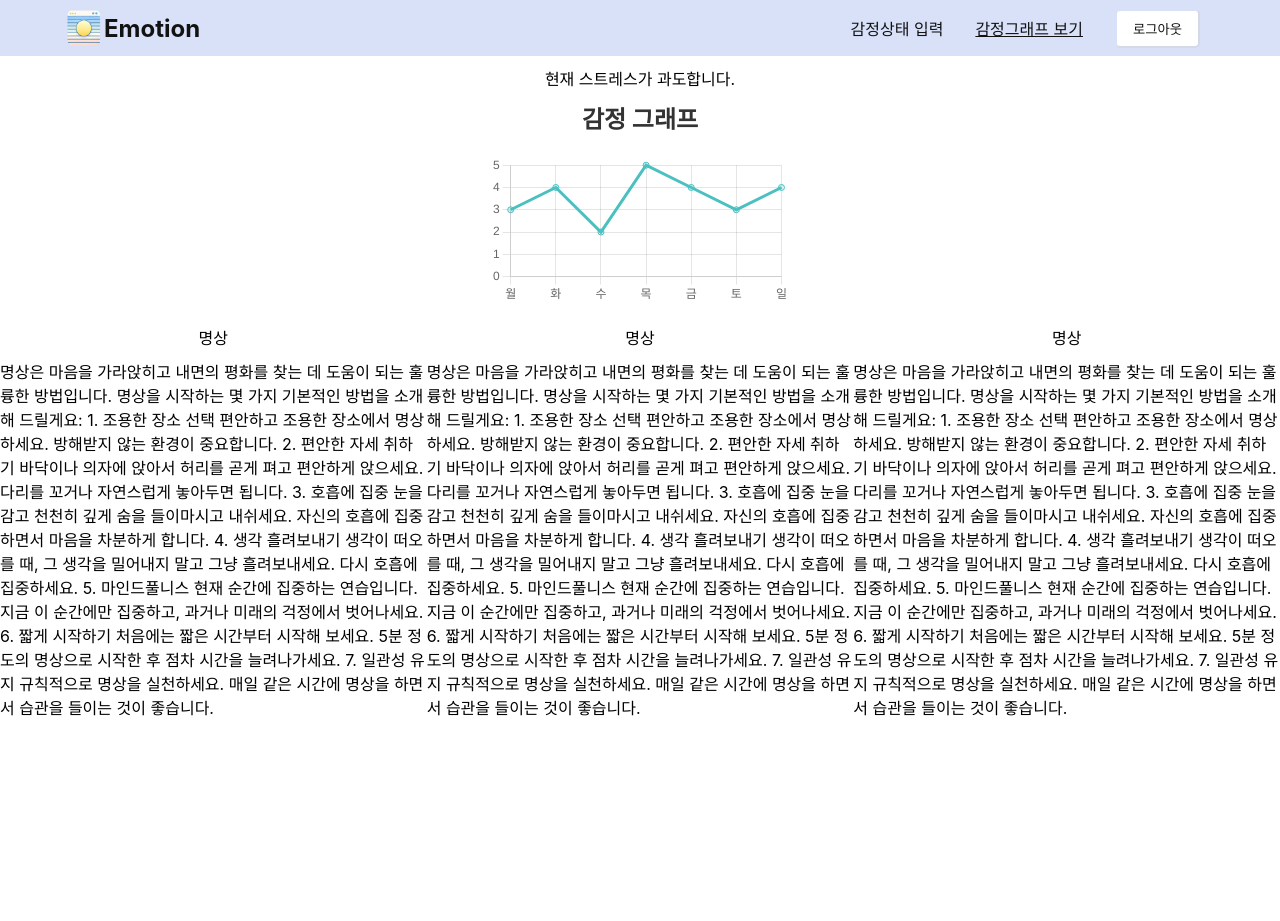
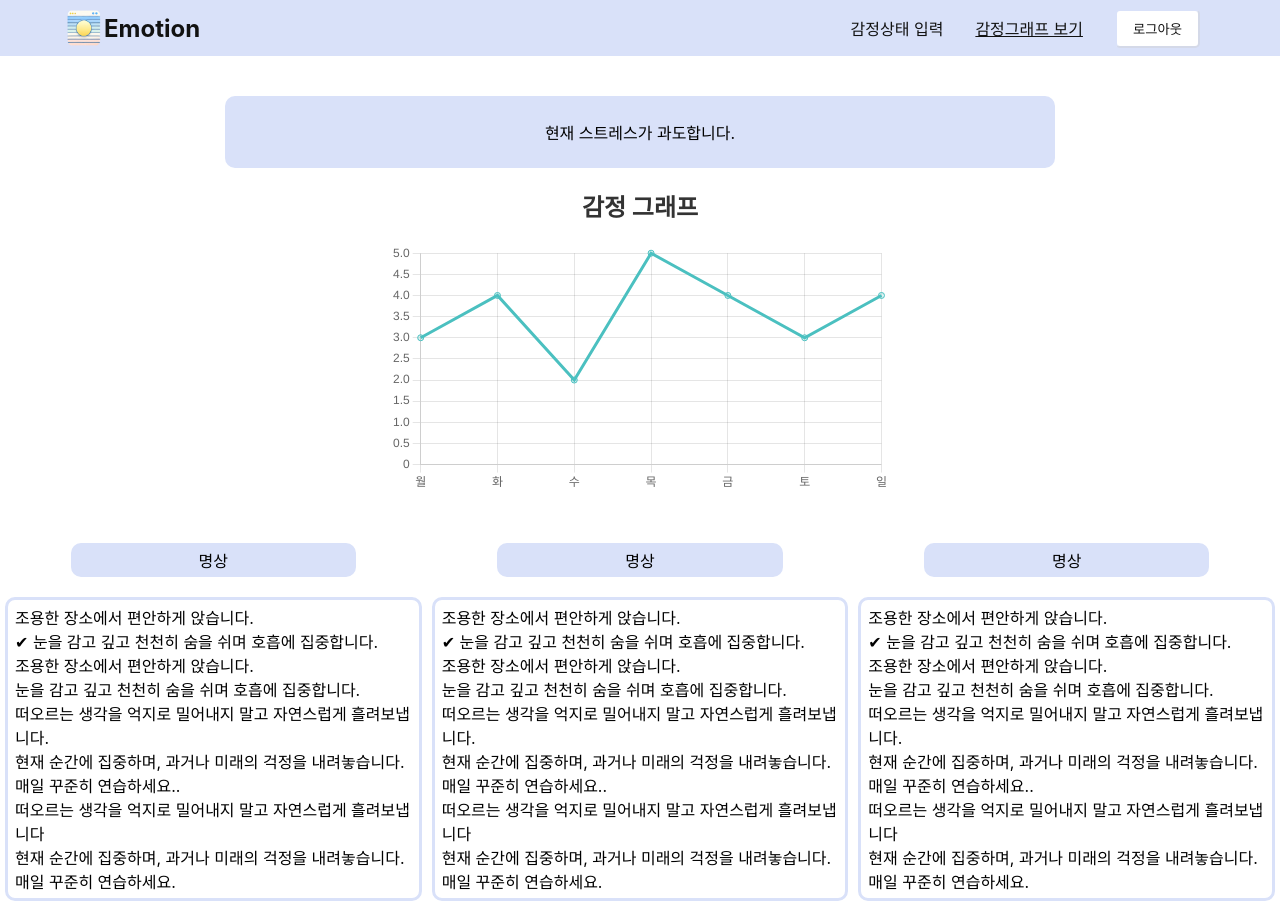
Before and after one commit to jijun0129/emotionFE, a React (Vite) app: page /graph in a window 1280 px wide. Before the commit the page ends 856 px from the top, so only its background shows below. Built offline with nearby package versions, Linux system fonts and the light colour scheme.

Commit message:
feat: 감정 그래프 페이지 디자인

```diff
--- a/src/components/emotion/EmotionActivity.jsx
+++ b/src/components/emotion/EmotionActivity.jsx
@@ -7,9 +7,15 @@ const CardDiv = styled.div`
 `;
 const TitleDiv = styled.div`
 	margin-top: 10px;
+	background-color: #D9E1F9;
+	padding: 5px 10vw;
+	border-radius: 10px;
 `;
 const ContextDiv = styled.div`
-	margin-top: 10px;
+	margin: 20px 5px;
+	border: 3px solid #D9E1F9;
+	border-radius: 10px;
+	padding: 5px 7px;
 `;
 
 const EmotionActivity = () => {
@@ -17,19 +23,27 @@ const EmotionActivity = () => {
 		<CardDiv>
 			<TitleDiv>명상</TitleDiv>
 			<ContextDiv>
-				명상은 마음을 가라앉히고 내면의 평화를 찾는 데 도움이 되는 훌륭한
-				방법입니다. 명상을 시작하는 몇 가지 기본적인 방법을 소개해 드릴게요: 1.
-				조용한 장소 선택 편안하고 조용한 장소에서 명상하세요. 방해받지 않는
-				환경이 중요합니다. 2. 편안한 자세 취하기 바닥이나 의자에 앉아서 허리를
-				곧게 펴고 편안하게 앉으세요. 다리를 꼬거나 자연스럽게 놓아두면 됩니다.
-				3. 호흡에 집중 눈을 감고 천천히 깊게 숨을 들이마시고 내쉬세요. 자신의
-				호흡에 집중하면서 마음을 차분하게 합니다. 4. 생각 흘려보내기 생각이
-				떠오를 때, 그 생각을 밀어내지 말고 그냥 흘려보내세요. 다시 호흡에
-				집중하세요. 5. 마인드풀니스 현재 순간에 집중하는 연습입니다. 지금 이
-				순간에만 집중하고, 과거나 미래의 걱정에서 벗어나세요. 6. 짧게 시작하기
-				처음에는 짧은 시간부터 시작해 보세요. 5분 정도의 명상으로 시작한 후 점차
-				시간을 늘려나가세요. 7. 일관성 유지 규칙적으로 명상을 실천하세요. 매일
-				같은 시간에 명상을 하면서 습관을 들이는 것이 좋습니다.
+				<div>조용한 장소에서 편안하게 앉습니다.</div>
+			<div>✔ 눈을 감고 깊고 천천히 숨을 쉬며 호흡에 집중합니다.</div>
+			<div>조용한 장소에서 편안하게 앉습니다.</div>
+			<div>눈을 감고 깊고 천천히 숨을 쉬며 호흡에 집중합니다.</div>
+			<div>떠오르는 생각을 억지로 밀어내지 말고 자연스럽게 흘려보냅니다.</div>
+			<div>현재 순간에 집중하며, 과거나 미래의 걱정을 내려놓습니다.</div>
+			<div>매일 꾸준히 연습하세요..</div>
+<div>떠오르는 생각을 억지로 밀어내지 말고
+자연스럽게 흘려보냅니다</div>
+<div>현재 순간에 집중하며, 과거나 미래의 걱정을 내려놓습니다.</div>
+
+<div>매일 꾸준히 연습하세요.</div>
+
+
+
+
+
+
+
+
+
 			</ContextDiv>
 		</CardDiv>
 	);
--- a/src/pages/GraphPage.jsx
+++ b/src/pages/GraphPage.jsx
@@ -13,13 +13,17 @@ const Main = styled.main`
 	align-items: center;
 `;
 const TextDiv = styled.div`
-	margin-top: 10px;
+	padding: 3vh 25vw;
+	background-color: #D9E1F9;
+	margin-top: 40px;
+	border-radius: 10px;
 `;
 const GraghDiv = styled.div`
-	margin-top: 10px;
+	margin: 20px;
+	width: 500px;
 `;
 const ActivityDiv = styled.div`
-	margin-top: 10px;
+	margin-top: 20px;
 	display: flex;
 	flex-direction: row;
 	justify-content: center;
```
